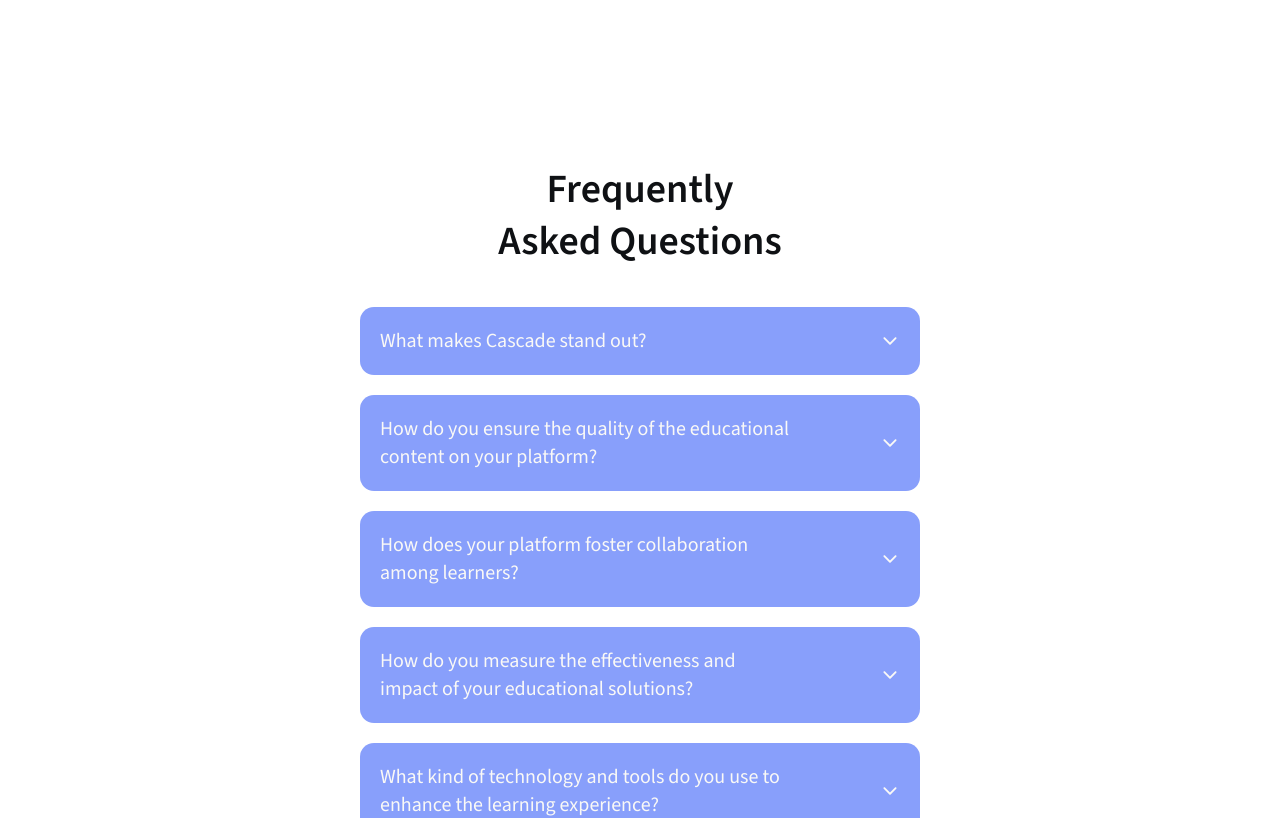
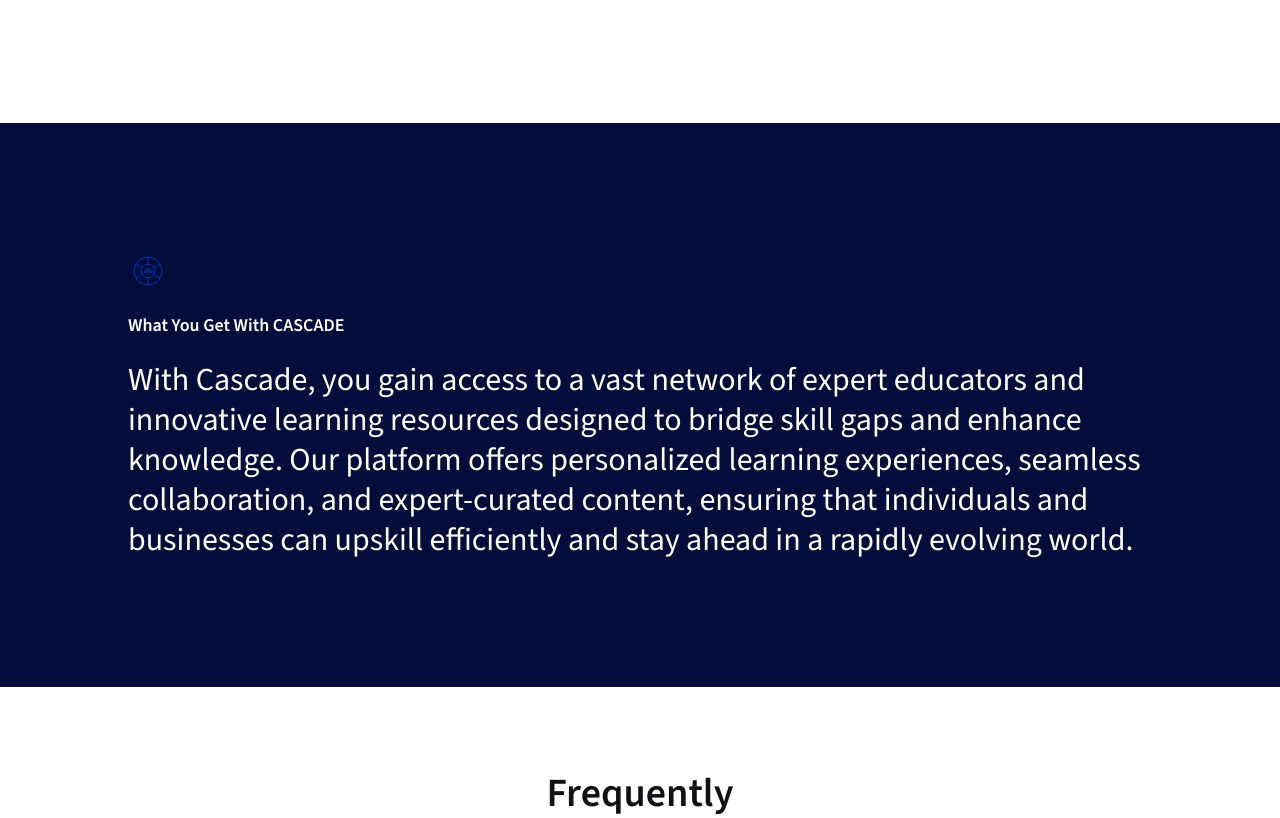
Before and after one commit to HenryAgu/Cascade-v2, a Next.js app: page /about in a window 1280 px wide. Shown: the part 1780-2598 px from the top of the page. Built offline with nearby package versions, Linux system fonts and the light colour scheme; a web font is replaced by a local one.

Commit message:
navbar fix, UI retouch and new section on About us

```diff
--- a/src/app/about/page.tsx
+++ b/src/app/about/page.tsx
@@ -3,6 +3,8 @@ import { Metadata } from "next";
 import AboutHero from "../components/About/AboutHero";
 import Faq from "../components/Faq";
 import AboutSection from "../components/About/AboutSection";
+import Banner from "../components/Banner";
+import HowWeWork from "../components/About/HowWeWork";
 
 export const metadata: Metadata = {
   title: "About Cascade | Empowering Learning Through Innovation",
@@ -49,7 +51,9 @@ const AboutUsPage = () => {
     <main className="min-h-screen pt-20 lg:pt-28 bg-white text-black">
       <AboutHero />
       <AboutSection/>
+      <HowWeWork/>
       <Faq/>
+      <Banner/>
     </main>
   );
 };
--- /dev/null
+++ b/src/app/components/About/HowWeWork.tsx
@@ -0,0 +1,25 @@
+import Image from "next/image";
+import React from "react";
+
+const HowWeWork = () => {
+  return (
+    <section className="w-full container mx-auto px-5 lg:px-32 py-14 lg:py-32 bg-brand-darkblue">
+      <div className="flex flex-col gap-y-5">
+        <Image src="/images/image.svg" height={40} width={40} alt="image_icon"/>
+        <span className="text-white font-source text-base lg:text-lg font-semibold">
+          What You Get With CASCADE
+        </span>
+        <p className="text-white font-source text-2xl leading-8 lg:leading-10 lg:text-[32px] font-normal">
+          With Cascade, you gain access to a vast network of expert educators
+          and innovative learning resources designed to bridge skill gaps and
+          enhance knowledge. Our platform offers personalized learning
+          experiences, seamless collaboration, and expert-curated content,
+          ensuring that individuals and businesses can upskill efficiently and
+          stay ahead in a rapidly evolving world.
+        </p>
+      </div>
+    </section>
+  );
+};
+
+export default HowWeWork;
--- a/src/app/components/Banner.tsx
+++ b/src/app/components/Banner.tsx
@@ -20,7 +20,7 @@ const Banner = () => {
         </p>
         <Link
           href=""
-          className="text-base font-semibold py-3 px-6 rounded-sm bg-brand-blue text-white text-center lg:w-fit mt-3 lg:mt-5"
+          className="text-base font-semibold py-3 px-6 rounded-sm bg-brand-darkblue text-white text-center lg:w-fit mt-3 lg:mt-5"
         >
           Join for Free
         </Link>
--- a/src/app/components/Faq.tsx
+++ b/src/app/components/Faq.tsx
@@ -81,12 +81,12 @@ const Faq = () => {
   const [openFaqId, setOpenFaqId] = useState<number | null>(null);
 
   return (
-    <section className="my-10 lg:mb-32 flex flex-col justify-center w-full container mx-auto px-5 lg:px-20">
+    <section className="my-10 lg:my-20 lg:mb-32 flex flex-col justify-center w-full container mx-auto px-5 lg:px-20">
       <span className="text-center text-[30px] lg:text-[40px] font-source font-semibold leading-10 lg:leading-13">
         Frequently <br />
         Asked Questions
       </span>
-      <div className="w-full lg:w-[50%] mx-auto my-10 flex flex-col gap-y-5">
+      <div className="w-full lg:w-[60%] mx-auto my-10 flex flex-col gap-y-5">
         {faqs.map((item) => (
           <SingleFaq key={item.id} {...item} openFaqId={openFaqId} setOpenFaqId={setOpenFaqId} />
         ))}
--- a/src/app/components/Navbar.tsx
+++ b/src/app/components/Navbar.tsx
@@ -117,6 +117,7 @@ const Navbar = () => {
                 <li key={index}>
                   <Link
                     href={item.path}
+                    onClick={() => setOpen(false)}
                     className={`text-base font-normal animate-in slide-in-from-left-2.5 delay-${item.delay}
               ${
                 item.path === linkActive
```
Also changed, not shown: public/images/image.svg (added).
